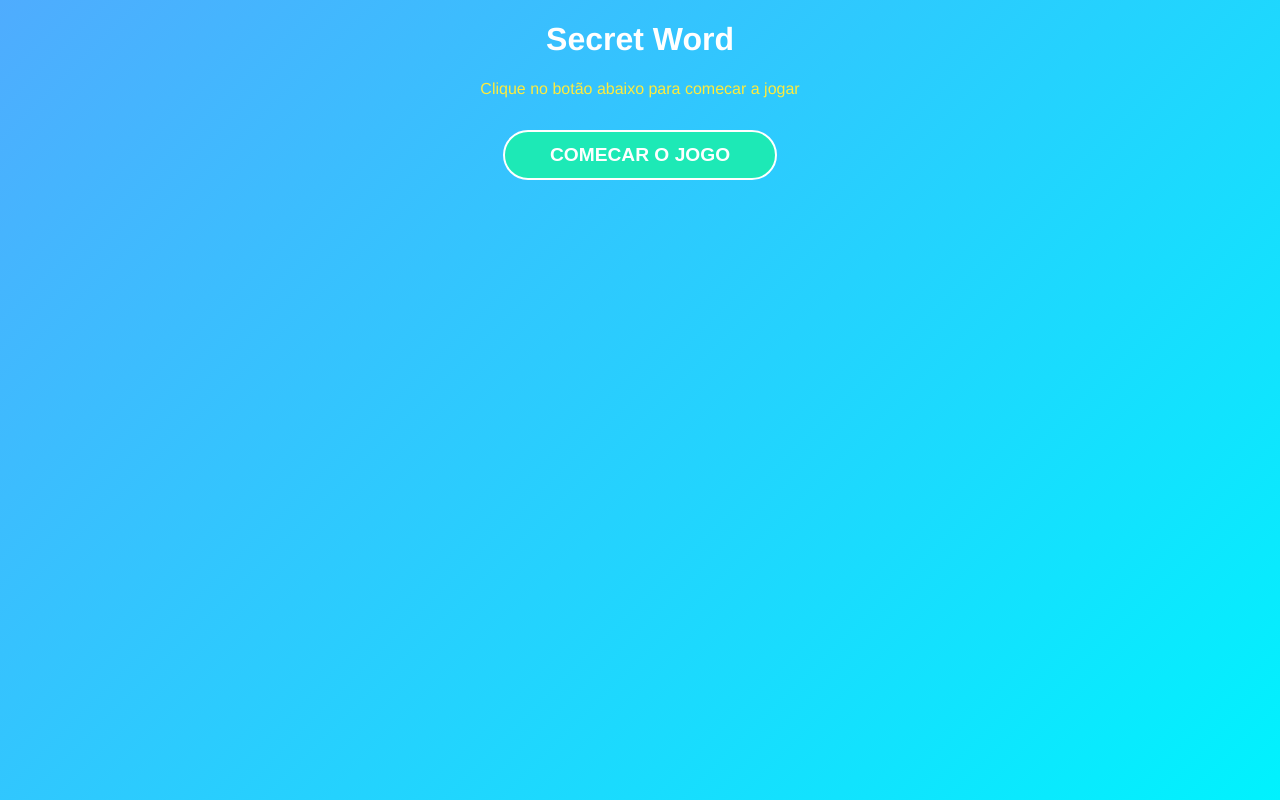
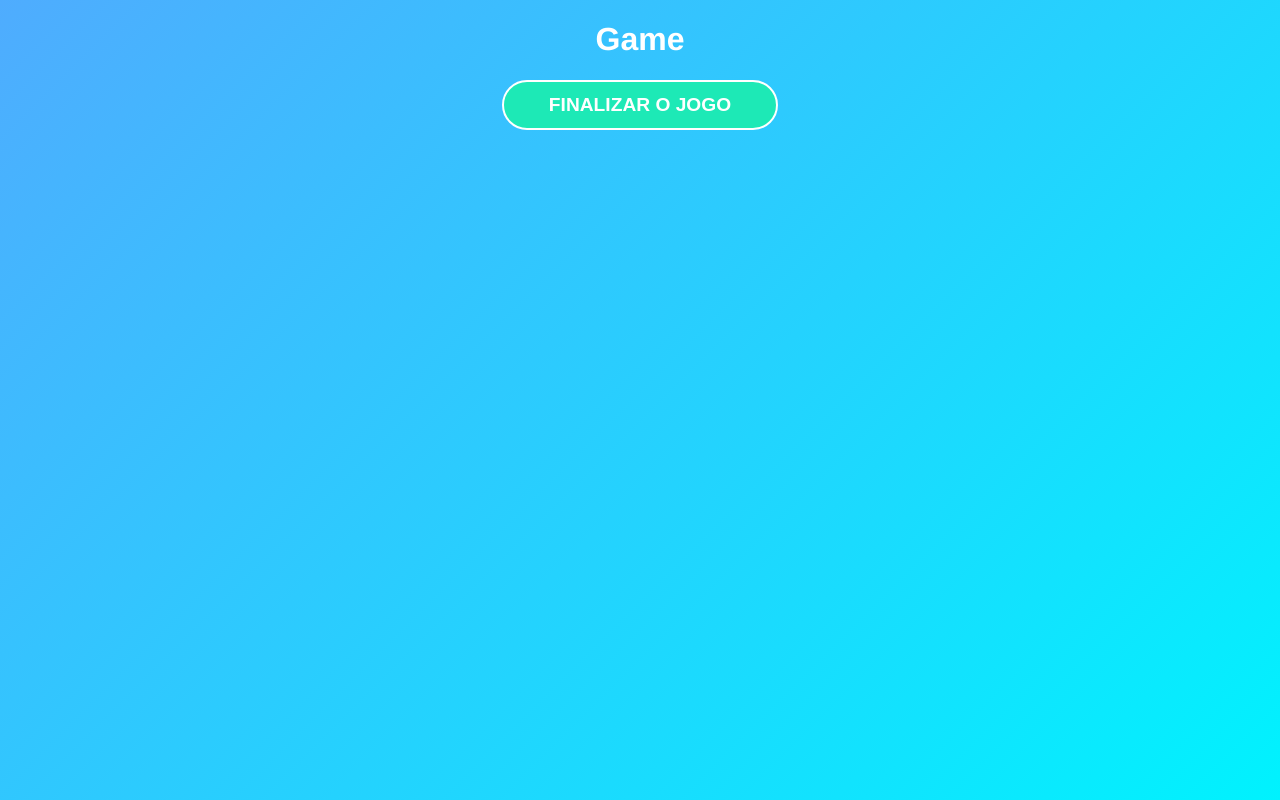
Before and after one commit to gabsbento/curso-react, a React (Create React App) app: page / in a window 1280 px wide. Both pictures are taken after a click on the button "COMECAR O JOGO". Built offline with nearby package versions, Linux system fonts and the light colour scheme.

Commit message:
:sparkles: feat: secret word - alternando entre componentes

```diff
--- a/src/App.jsx
+++ b/src/App.jsx
@@ -15,12 +15,20 @@
 function App() {
   const [gameStage, setGameStage] = useState(stages[0].name);
   const [words] = useState(wordsList);
-  console.log(words);
+  const startGame = () => {
+    setGameStage(stages[1].name);
+  };
+  const verifyLetter = () => {
+    setGameStage(stages[2].name);
+  };
+  const retry = () => {
+    setGameStage(stages[0].name);
+  };
   return (
     <div className="App">
-      {gameStage === "start" && <StartScreen />}
-      {gameStage === "game" && <Game />}
-      {gameStage === "end" && <GameOver />}
+      {gameStage === "start" && <StartScreen startGame={startGame} />}
+      {gameStage === "game" && <Game verifyLetter={verifyLetter} />}
+      {gameStage === "end" && <GameOver retry={retry} />}
     </div>
   );
 }
--- a/src/components/Game.jsx
+++ b/src/components/Game.jsx
@@ -1,8 +1,13 @@
 import React from "react";
 import "./Game.css";
 
-const Game = () => {
-  return <div>Game</div>;
+const Game = ({ verifyLetter }) => {
+  return (
+    <div>
+      <h1>Game</h1>
+      <button onClick={verifyLetter}>Finalizar o jogo</button>
+    </div>
+  );
 };
 
 export default Game;
--- a/src/components/GameOver.jsx
+++ b/src/components/GameOver.jsx
@@ -1,7 +1,12 @@
 import React from "react";
 import "./GameOver.css";
 
-const GameOver = () => {
-  return <div>GameOver</div>;
+const GameOver = ({ retry }) => {
+  return (
+    <div>
+      <h1>Game Over</h1>
+      <button onClick={retry}>Recomecar</button>
+    </div>
+  );
 };
 export default GameOver;
--- a/src/components/StartScreen.jsx
+++ b/src/components/StartScreen.jsx
@@ -1,12 +1,12 @@
 import React from "react";
 import "./StartScreen.css";
 
-function StartScreen() {
+function StartScreen({ startGame }) {
   return (
     <div className="start">
       <h1>Secret Word</h1>
       <p>Clique no botão abaixo para comecar a jogar</p>
-      <button>Comecar o jogo</button>
+      <button onClick={startGame}>Comecar o jogo</button>
     </div>
   );
 }
```
